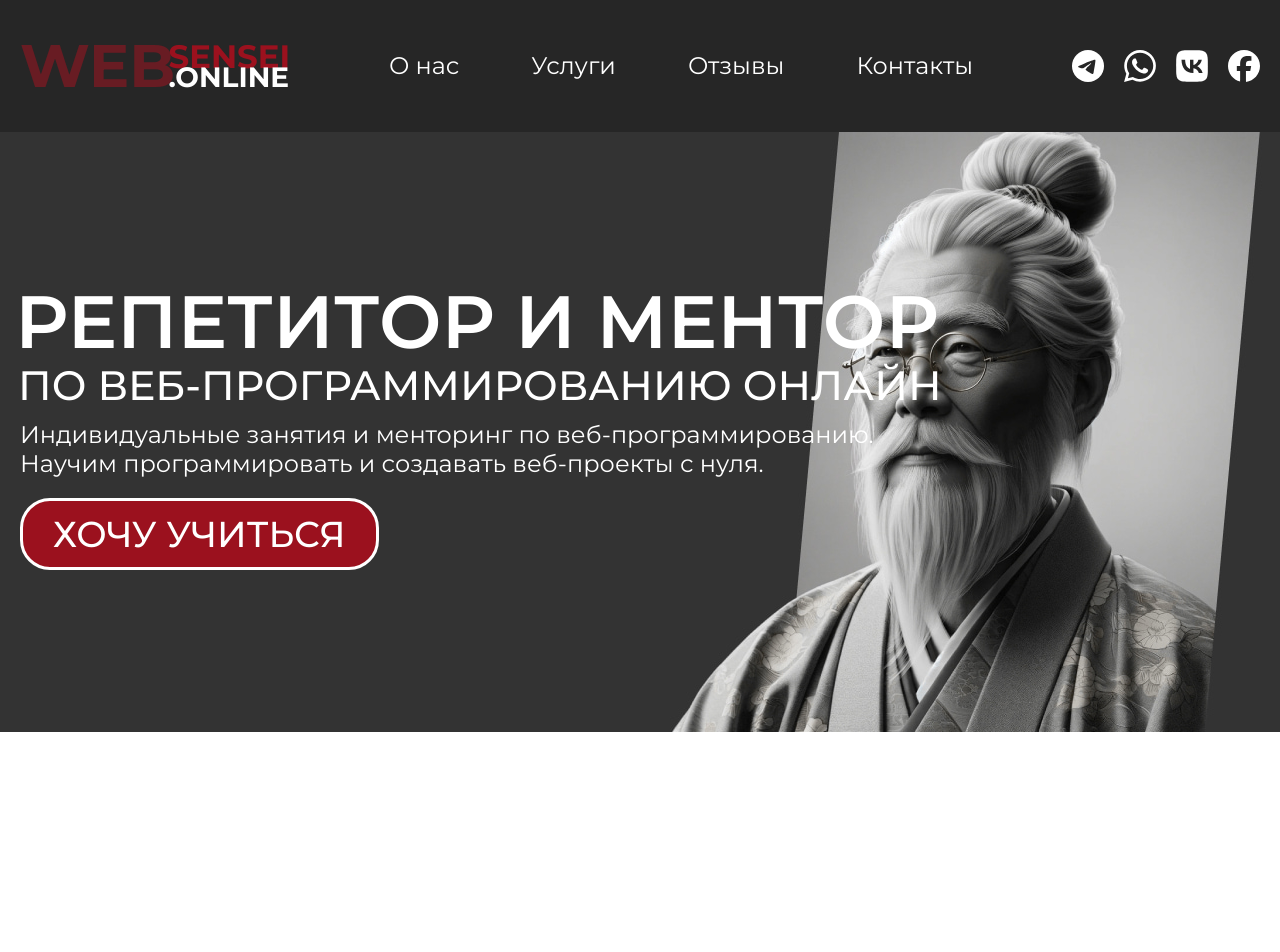
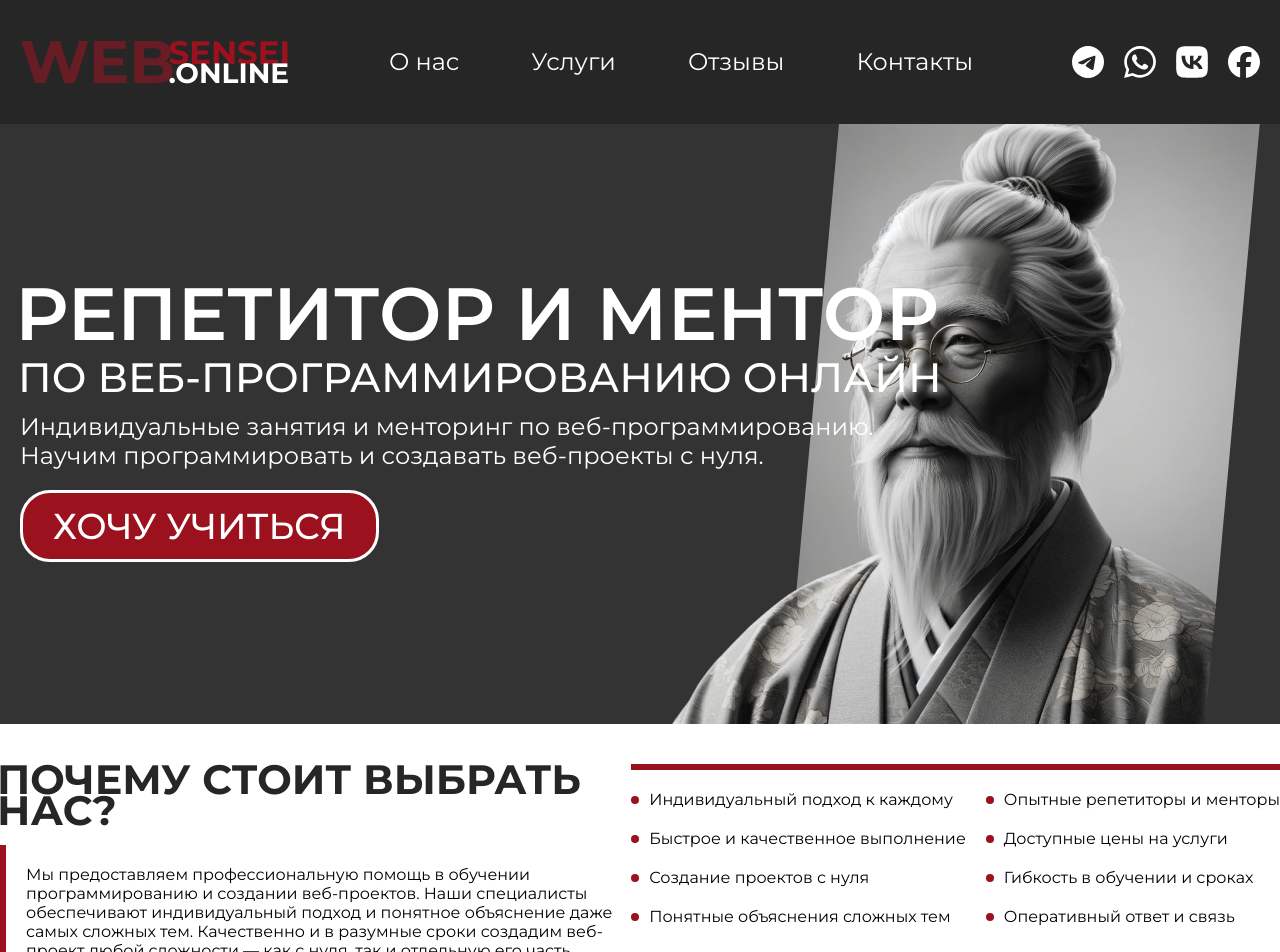
Before and after one commit to maksymbashkatov/websensei, a Next.js app: page / in a window 1280 px wide. Shown: the top 952 px of the page. Before the commit the page ends 800 px from the top, so only its background shows below. Built offline with nearby package versions, Linux system fonts and the light colour scheme.

Commit message:
feat(about-us.tsx, about-us.module.css): add about us section and style for it refactor(page.tsx): add AboutUs component fix(header.module.css): fix top/bottom padding for header top refactor(globals.css): add class "section" for common styling for sections in the main

```diff
--- /dev/null
+++ b/app/components/about-us.module.css
@@ -0,0 +1,63 @@
+.aboutUsContainer {
+  display: grid;
+  grid-template-areas:
+    'header list'
+    'text list';
+  grid-template-columns: repeat(2, auto);
+  grid-template-rows: repeat(2, auto);
+  row-gap: 20px;
+}
+
+.aboutUsContainer h2 {
+  grid-area: header;
+  text-transform: uppercase;
+  color: #262626;
+  font-size: 41px;
+  font-weight: 700;
+  line-height: 0.74;
+  width: fit-content;
+  margin-left: -3px;
+}
+
+.content {
+  grid-area: text;
+  color: #000000;
+  font-size: 16px;
+  font-weight: 400;
+  padding: 20px 0 20px 20px;
+  border-left: 6px solid #9B111E;
+  max-width: 714px;
+}
+
+.benefits {
+  grid-area: list;
+  display: grid;
+  grid-template-columns: repeat(2, auto);
+  gap: 20px;
+  color: #000000;
+  font-size: 16px;
+  font-weight: 400;
+  list-style: none;
+  height: fit-content;
+  padding-top: 20px;
+  justify-self: end;
+  border-top: 6px solid #9B111E;
+}
+
+.benefits li {
+  padding-left: 18px;
+  height: fit-content;
+  position: relative;
+}
+
+.benefits li::before {
+  content: '';
+  position: absolute;
+  left: 0;
+  top: 50%;
+  transform: translateY(-50%);
+  width: 8px;
+  height: 8px;
+  background-color: #9B111E;
+  border-radius: 50%;
+}
--- /dev/null
+++ b/app/components/about-us.tsx
@@ -0,0 +1,18 @@
+import styles from './about-us.module.css';
+
+export default function AboutUs() {
+  return <section className={`${styles.aboutUsContainer} container section`}>
+    <h2>Почему стоит выбрать нас?</h2>
+    <p className={styles.content}>Мы предоставляем профессиональную помощь в обучении программированию и создании веб-проектов. Наши специалисты обеспечивают индивидуальный подход и понятное объяснение даже самых сложных тем. Качественно и в разумные сроки создадим веб-проект любой сложности — как с нуля, так и отдельную его часть.</p>
+    <ul className={styles.benefits}>
+      <li>Индивидуальный подход к каждому</li>
+      <li>Опытные репетиторы и менторы</li>
+      <li>Быстрое и качественное выполнение</li>
+      <li>Доступные цены на услуги</li>
+      <li>Создание проектов с нуля</li>
+      <li>Гибкость в обучении и сроках</li>
+      <li>Понятные объяснения сложных тем</li>
+      <li>Оперативный ответ и связь</li>
+    </ul>
+  </section>
+}
--- a/app/components/header.module.css
+++ b/app/components/header.module.css
@@ -6,8 +6,8 @@
   display: grid;
   grid-template-columns: auto 1fr auto;
   align-items: center;
-  padding-top: 44px;
-  padding-bottom: 44px;
+  padding-top: 40px;
+  padding-bottom: 40px;
 }
 
 .logo {
--- a/app/globals.css
+++ b/app/globals.css
@@ -42,7 +42,7 @@ html, body {
   font-family: 'Montserrat', sans-serif;
 }
 
-h1, h2, h3, p, input, main, footer {
+h1, h2, h3, p, ul, input, main, footer {
   margin: 0;
   padding: 0;
 }
@@ -59,8 +59,12 @@ a:hover, .a:focus {
 }
 
 .container {
-  /* background-color: rgba(255, 255, 255, 0.1); */
+  /* background-color: rgba(255, 0, 0, 0.1); */
   max-width: 1440px;
   margin: 0 auto;
   padding: 0 20px;
 }
+
+.section {
+  padding: 40px 0;
+}
--- a/app/page.tsx
+++ b/app/page.tsx
@@ -1,3 +1,4 @@
+import AboutUs from "./components/about-us";
 import Header from "./components/header";
 
 export default function Page() {
@@ -5,6 +6,7 @@ export default function Page() {
     <>
       <Header/>
       <main>
+        <AboutUs/>
       </main>
     </>
   );
```
